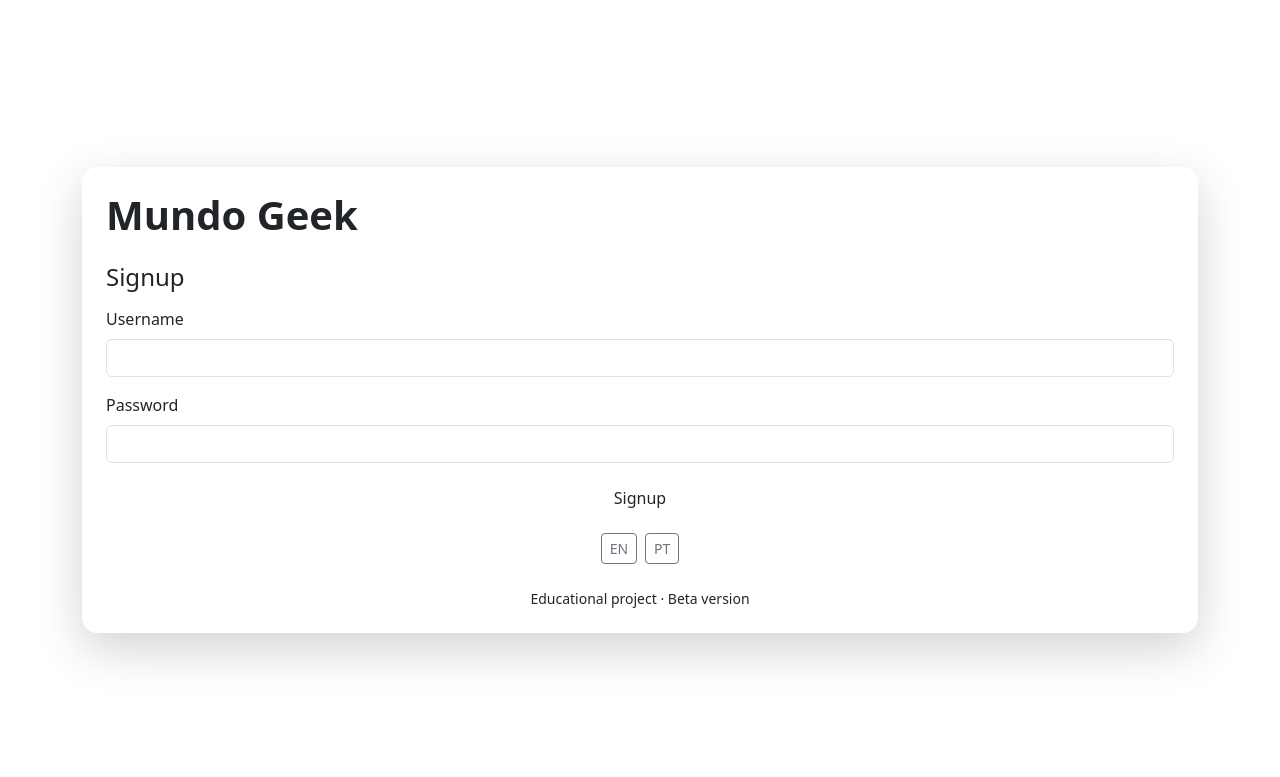
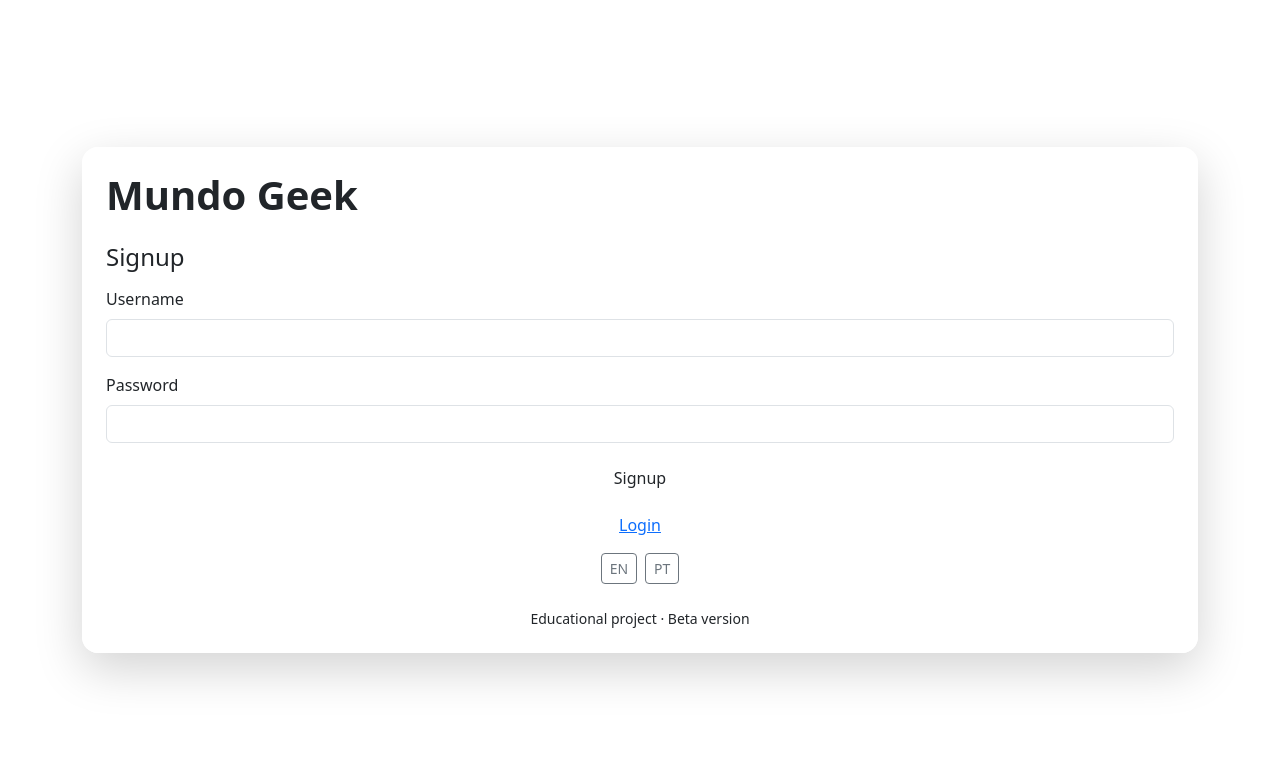
Before and after one commit to etecvav26-2C2-01/mundo-geek, a PHP site: page /pages/signup.php in a window 1280 px wide. Shown: the top 777 px of the page. Run offline with PHP 8.4, Linux system fonts and the light colour scheme; data that the repository does not hold is empty.

Commit message:
Adição de atalho para login

```diff
--- a/pages/signup.php
+++ b/pages/signup.php
@@ -104,6 +104,11 @@ if ($_SERVER['REQUEST_METHOD'] === 'POST') {
 
             </form>
 
+            <p class="text-center mb-3">
+                <?= $text['have_account']?>
+                <a href="login.php"><?= $text['login'] ?></a>
+            </p>
+
             <div class="d-flex justify-content-center gap-2">
                 <a href="?lang=en-us" class="btn btn-sm btn-outline-secondary">EN</a>
                 <a href="?lang=pt-br" class="btn btn-sm btn-outline-secondary">PT</a>
```
